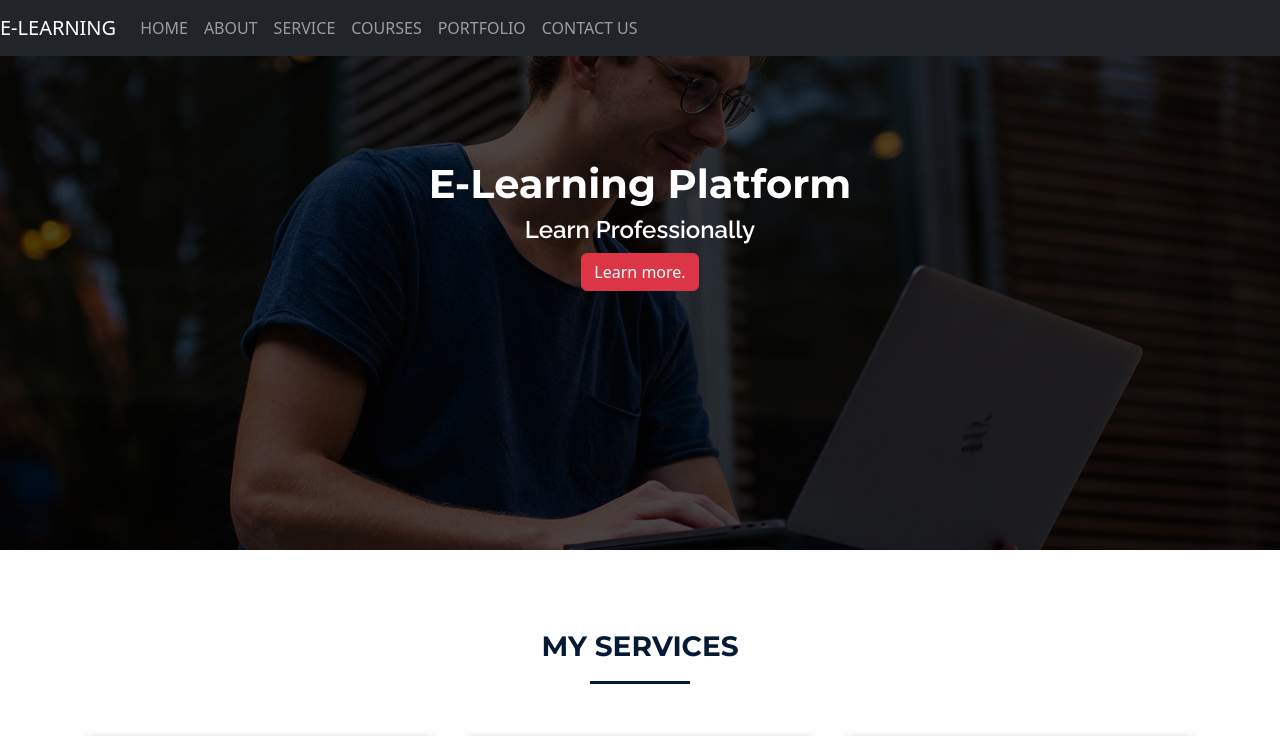
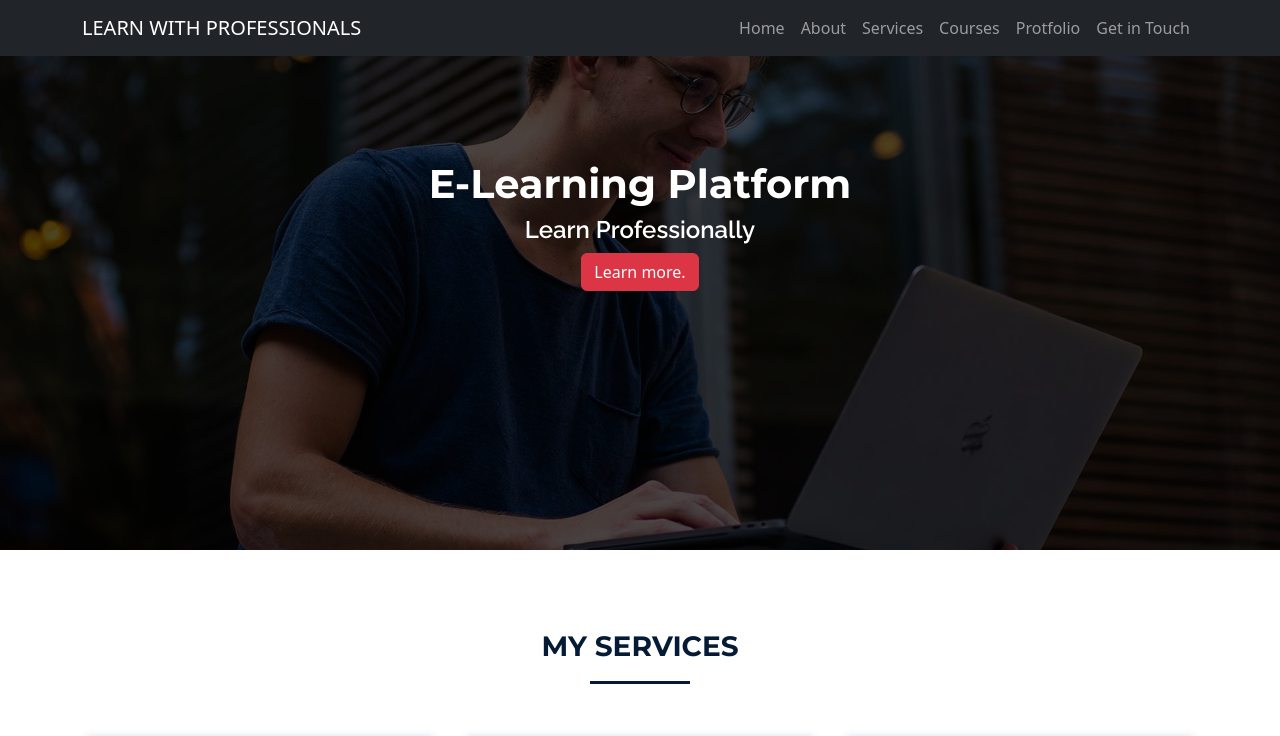
Before and after one commit to rahaman84/elms, a React (Create React App) app: page / in a window 1280 px wide. Shown: the top 736 px of the page. Built offline with nearby package versions, Linux system fonts and the light colour scheme.

Commit message:
Navbar update

```diff
--- a/src/components/TopNavigation/TopNavigation.jsx
+++ b/src/components/TopNavigation/TopNavigation.jsx
@@ -1,36 +1,30 @@
-import React, { Component } from 'react';
-import { Fragment } from 'react';
-import { Nav, Navbar } from 'react-bootstrap';
+import Container from 'react-bootstrap/Container';
+import Nav from 'react-bootstrap/Nav';
+import Navbar from 'react-bootstrap/Navbar';
 
-class TopNavigation extends Component {
-    render() {
+
+function CollapsibleExample() {
     return (
-
-            <Fragment>
-
         <Navbar collapseOnSelect fixed="top" expand="lg" bg="dark" variant="dark">
-                    <Navbar.Brand href="#home">E-LEARNING</Navbar.Brand>
+            <Container>
+                <Navbar.Brand href="#home">LEARN WITH PROFESSIONALS</Navbar.Brand>
                 <Navbar.Toggle aria-controls="responsive-navbar-nav" />
                 <Navbar.Collapse id="responsive-navbar-nav">
-                        <Nav className="mr-auto">
+                    <Nav className="me-auto">
 
                     </Nav>
                     <Nav>
-                            <Nav.Link href="#deets">HOME</Nav.Link>
-                            <Nav.Link href="#deets">ABOUT</Nav.Link>
-                            <Nav.Link href="#deets">SERVICE</Nav.Link>
-                            <Nav.Link href="#deets">COURSES</Nav.Link>
-                            <Nav.Link href="#deets">PORTFOLIO</Nav.Link>
-                            <Nav.Link href="#deets">CONTACT US</Nav.Link>
-
-
+                    <Nav.Link href="#deets">Home</Nav.Link>
+                    <Nav.Link href="#deets">About</Nav.Link>
+                    <Nav.Link href="#deets">Services</Nav.Link>
+                    <Nav.Link href="#deets">Courses</Nav.Link>
+                    <Nav.Link href="#deets">Protfolio</Nav.Link>
+                    <Nav.Link href="#deets">Get in Touch</Nav.Link>
                     </Nav>
                 </Navbar.Collapse>
+            </Container>
         </Navbar>
-
-            </Fragment>
-        )
-    }
+    );
 }
 
-export default TopNavigation
+export default CollapsibleExample;
```
Lines whose indentation alone changed are shown as unchanged.
